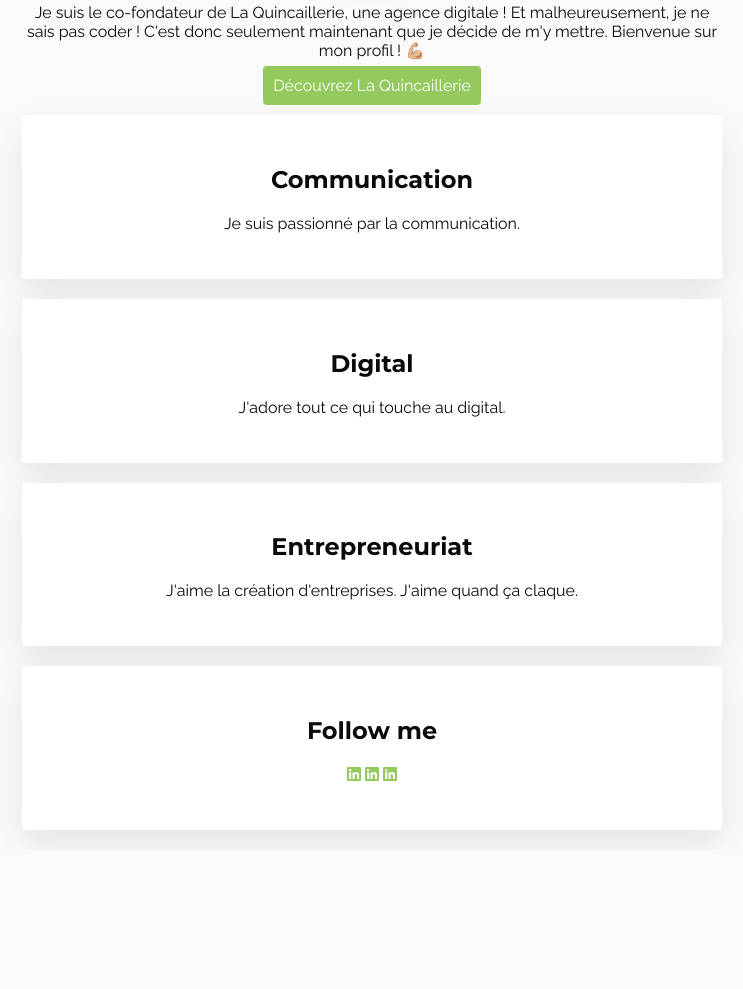
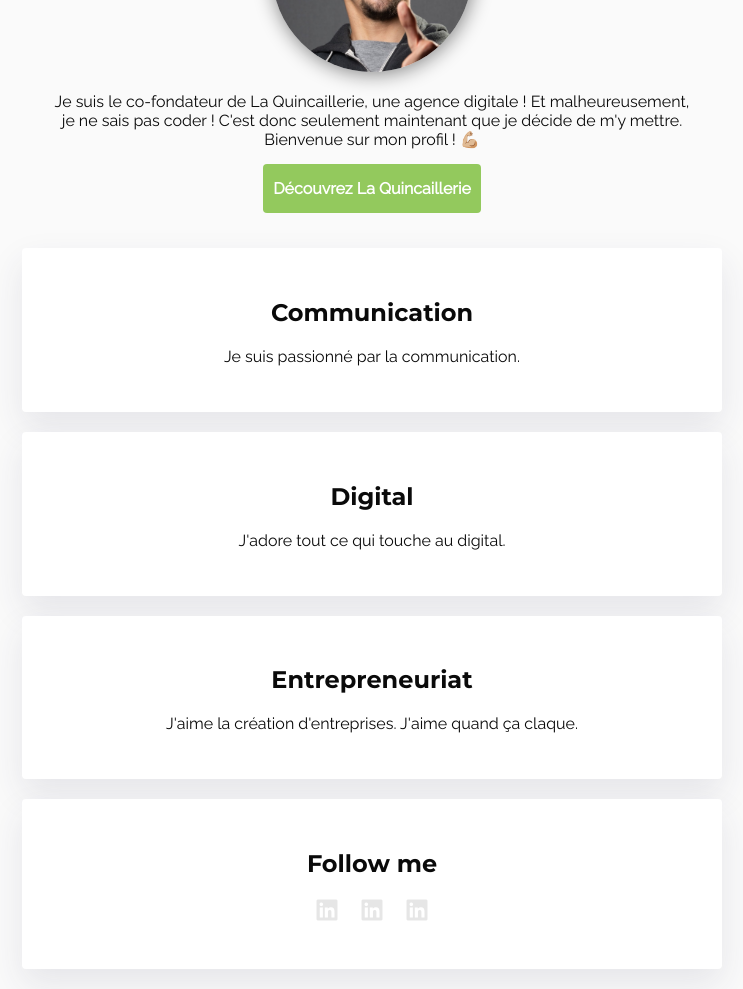
Before and after one commit to huguesmarchal/huguesmarchal.github.io, a plain HTML site: page index.html in a window 1280 px wide. Shown: the part 299-1288 px from the top of the page, without its empty margins (268-1011 px from the left). Before the commit the page ends 1149 px from the top, so only its background shows below. Drawn offline with Linux system fonts and the light colour scheme.

Commit message:
Finished !

```diff
--- a/index.html
+++ b/index.html
@@ -15,14 +15,14 @@
 	<body>
 
 		<div class="container">
-			<h1>Hugues Marchal, boomer entrepreneur</h1>
-			<img src="images/profile.jpg" alt="Hugues Marchal">
+			<div id="introduction">
+				<h1>Hugues Marchal, boomer entrepreneur</h1>
+				<img class="img-circle" src="images/profile.jpg" alt="Hugues Marchal">
 				<p>
-				Je suis le co-fondateur de La Quincaillerie, une agence digitale ! Et malheureusement, je ne sais pas coder ! C'est donc seulement maintenant que je décide de m'y mettre. Bienvenue sur mon profil ! 💪🏼
+					Je suis le co-fondateur de La Quincaillerie, une agence digitale ! Et malheureusement, je ne sais pas coder ! C'est donc seulement maintenant que je décide de m'y mettre. Bienvenue sur mon profil ! 💪🏼
 				</p>
-
-			<a class="btn-green" href="https://la-quincaillerie.fr" target="blank">Découvrez La Quincaillerie</a>
-
+				<a class="btn-green" href="https://la-quincaillerie.fr" target="blank">Découvrez La Quincaillerie</a>
+			</div>
 			<div class="card">
 				<h2>Communication</h2>
 					<p>
@@ -45,18 +45,18 @@
 			<div class="card">
 				<h2>Follow me</h2>
 					<ul class="list-inline">
-						<li class="item-inline">
+						<li>
 							<a href="https://facebook.com/hug.marchal/" target="blank">
 								<i class="fab fa-linkedin"></i>
 							</a>
 						</li>
-						<li class="item-inline">
+						<li>
 							<a href="https://facebook.com/hug.marchal/" target="blank">
 								<i class="fab fa-linkedin"></i>
 							</a>
 						</li>
 
-						<li class="item-inline">
+						<li>
 							<a href="https://facebook.com/hug.marchal/" target="blank">
 								<i class="fab fa-linkedin"></i>
 							</a>
--- a/style.css
+++ b/style.css
@@ -20,7 +20,7 @@ h1 {
 	font-weight: 700;
 }
 
-img {
+.img-circle {
 	max-width: 200px;
 	border-radius: 100px;
 	box-shadow: 1px 2px 20px grey;
@@ -33,8 +33,7 @@ a {
 
 .card {
 	background:white;
-	margin-top:20px;
-	margin-bottom:20px;
+	margin: 20px 0px;
 	padding: 30px;
 	border-radius: 4px;
 	box-shadow: 0 15px 35px rgba(50,50,91,.1);
@@ -48,25 +47,43 @@ a {
 
 .list-inline {
 	padding:0px;
+	list-style: none;
 }
 
-.item-inline {
-	display:inline;
-	padding:10px auto;
+.list-inline li {
+	display: inline;
+	padding: 10px;
+}
+
+.list-inline i {
+	font-size:24px;
+	color: rgb(230,230,230);
+}
+
+.list-inline i:hover {
+	color: rgb(0,0,0);
 }
 
 .btn-green {
 	background-color: #93c95d;
-	width:.9em;
+	color:white;
 	border-radius: 4px;
-	color:white;
-	margin:100px;
-	padding: 10px;
+	padding: 15px 10px;
+	font-weight: bold;
+	margin-bottom: 30px;
 }
 
 .btn-green:hover {
 	transition: ease .9s;
-	box-shadow: 0 15px 35px rgba(50,50,91,.1);
+	background-color: #93c90c;
+}
+
+#introduction {
+	padding: 30px;
+}
+
+#introduction p {
+	margin-bottom: 30px;
 }
 
 .container {
@@ -74,14 +91,21 @@ a {
 	width:700px;
 }
 
-@media	(max-width: 500px) {
+@media (max-width: 900px) {
 	.container {
-		width: 400px;
+		width:700px;
 	}
 }
+
 
 @media (max-width: 760px) {
 	.container {
 		width: 500px;
 	}
 }
+
+@media	(max-width: 500px) {
+	.container {
+		width: 400px;
+	}
+}
```
